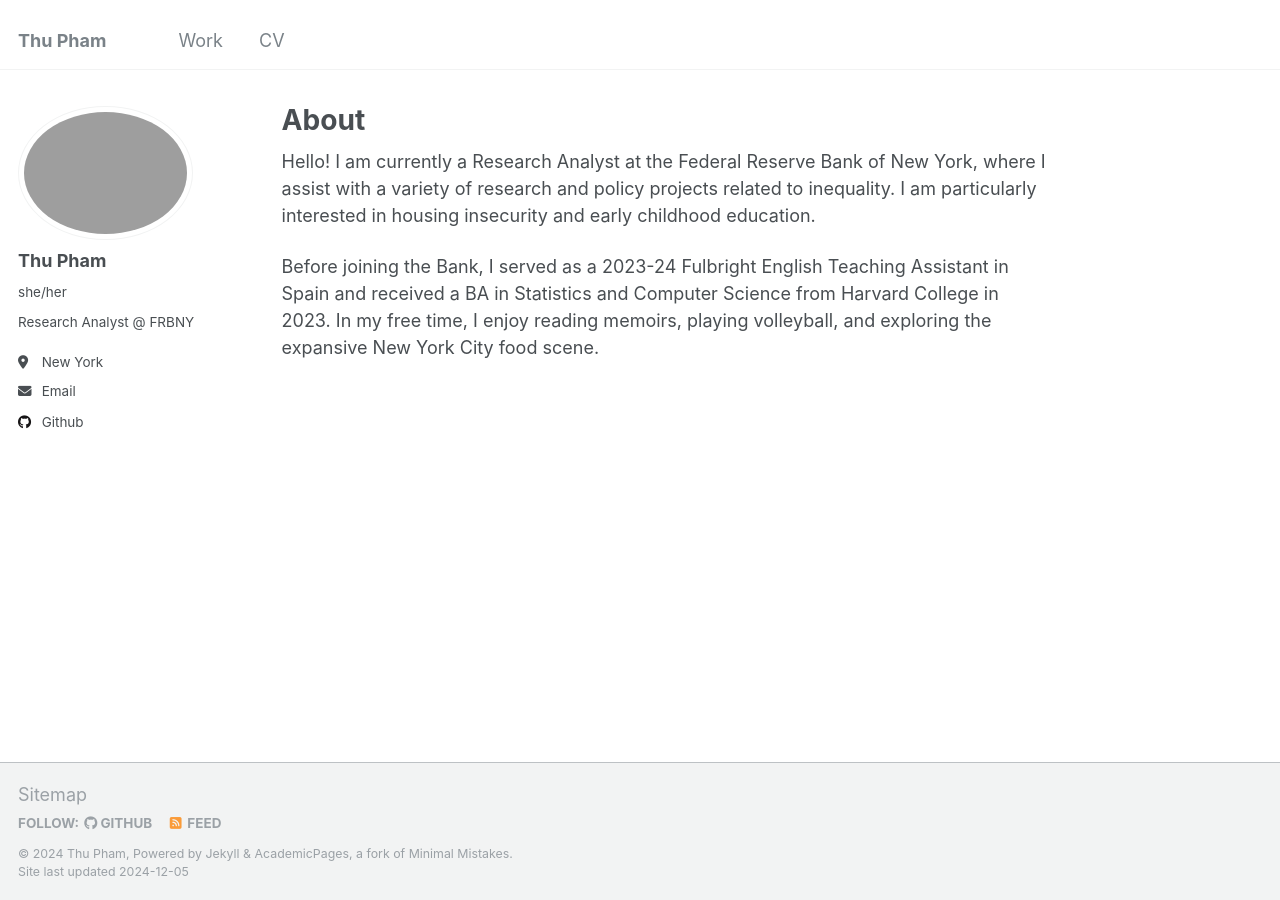
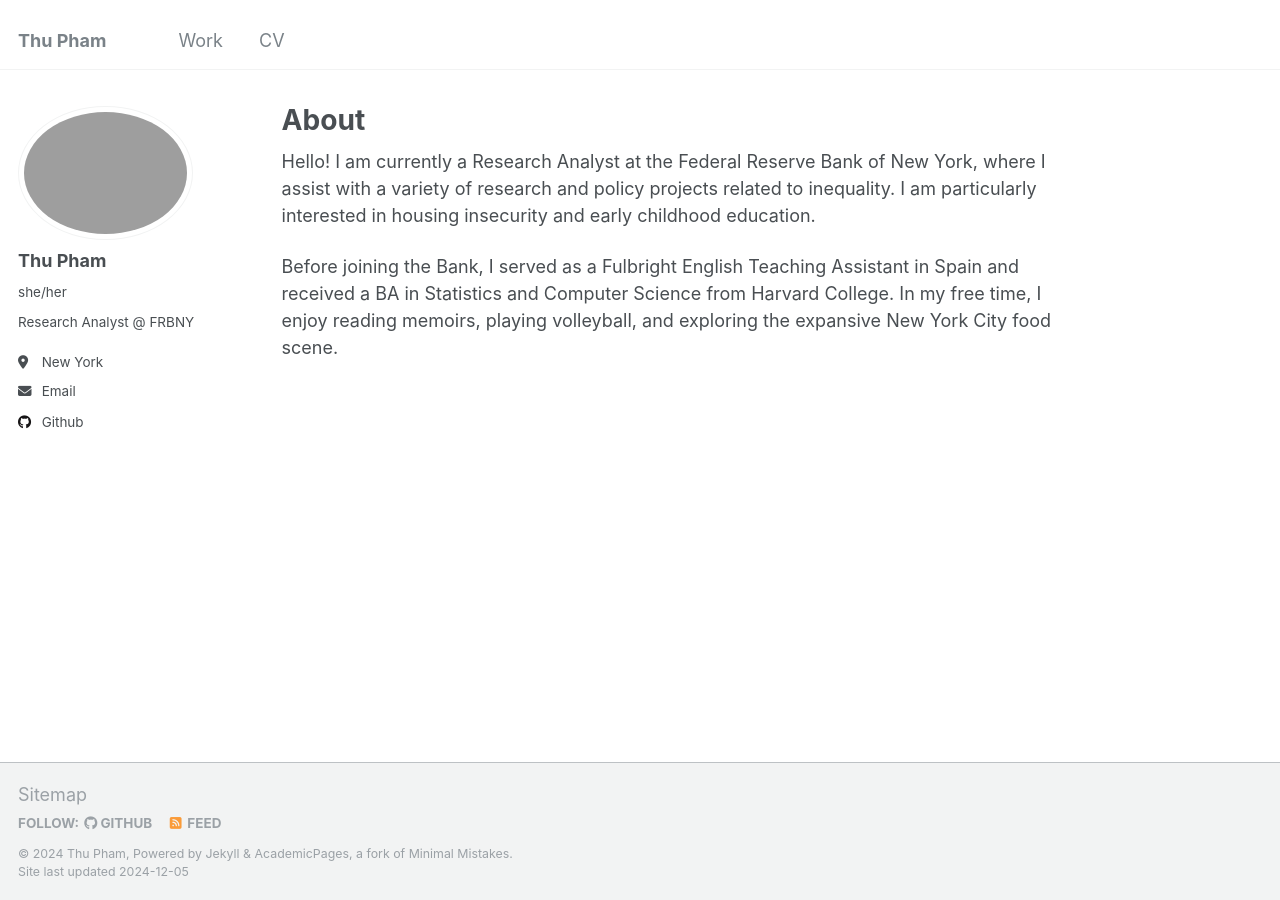
Before and after one commit to mtpham17/mtpham17.github.io, a Jekyll site: the page built from _pages/about.md, in a window 1280 px wide. Built offline with Jekyll 4.4.1, drawn with Linux system fonts in a browser that asks for light colours.

```diff
--- a/_pages/about.md
+++ b/_pages/about.md
@@ -9,4 +9,4 @@ redirect_from:
 
 Hello! I am currently a Research Analyst at the Federal Reserve Bank of New York, where I assist with a variety of research and policy projects related to inequality. I am particularly interested in housing insecurity and early childhood education.
 
-Before joining the Bank, I served as a 2023-24 Fulbright English Teaching Assistant in Spain and received a BA in Statistics and Computer Science from Harvard College in 2023. In my free time, I enjoy reading memoirs, playing volleyball, and exploring the expansive New York City food scene.
+Before joining the Bank, I served as a Fulbright English Teaching Assistant in Spain and received a BA in Statistics and Computer Science from Harvard College. In my free time, I enjoy reading memoirs, playing volleyball, and exploring the expansive New York City food scene.
```
